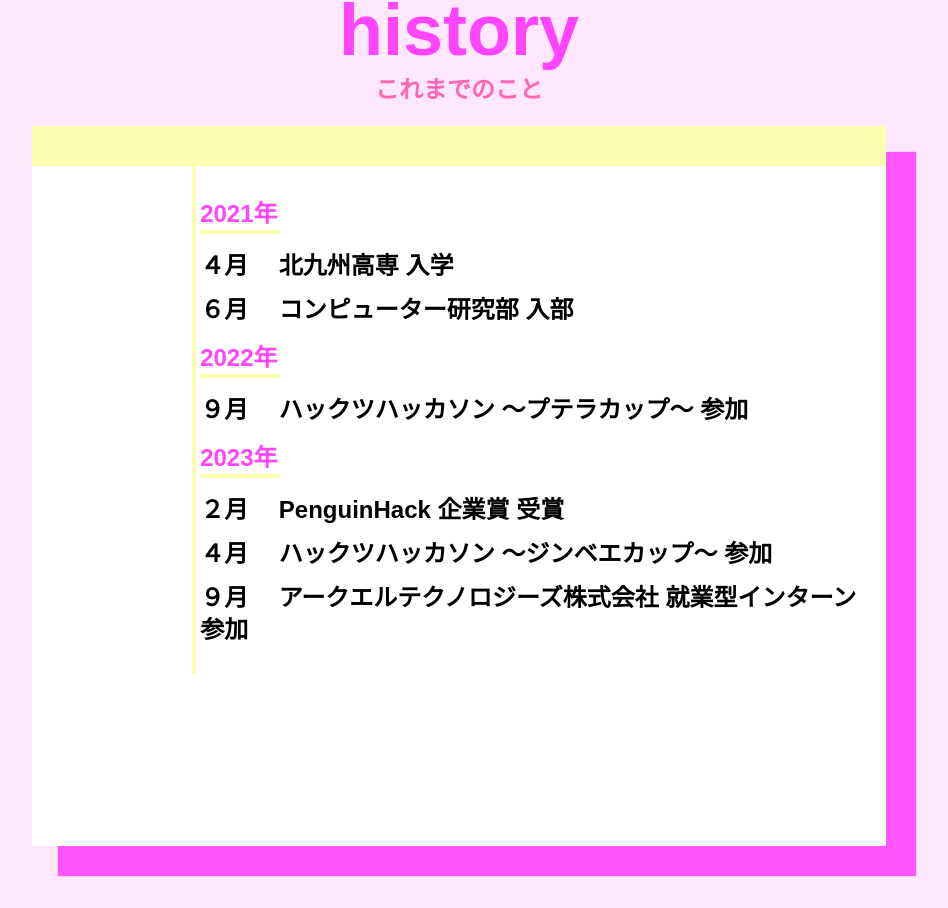
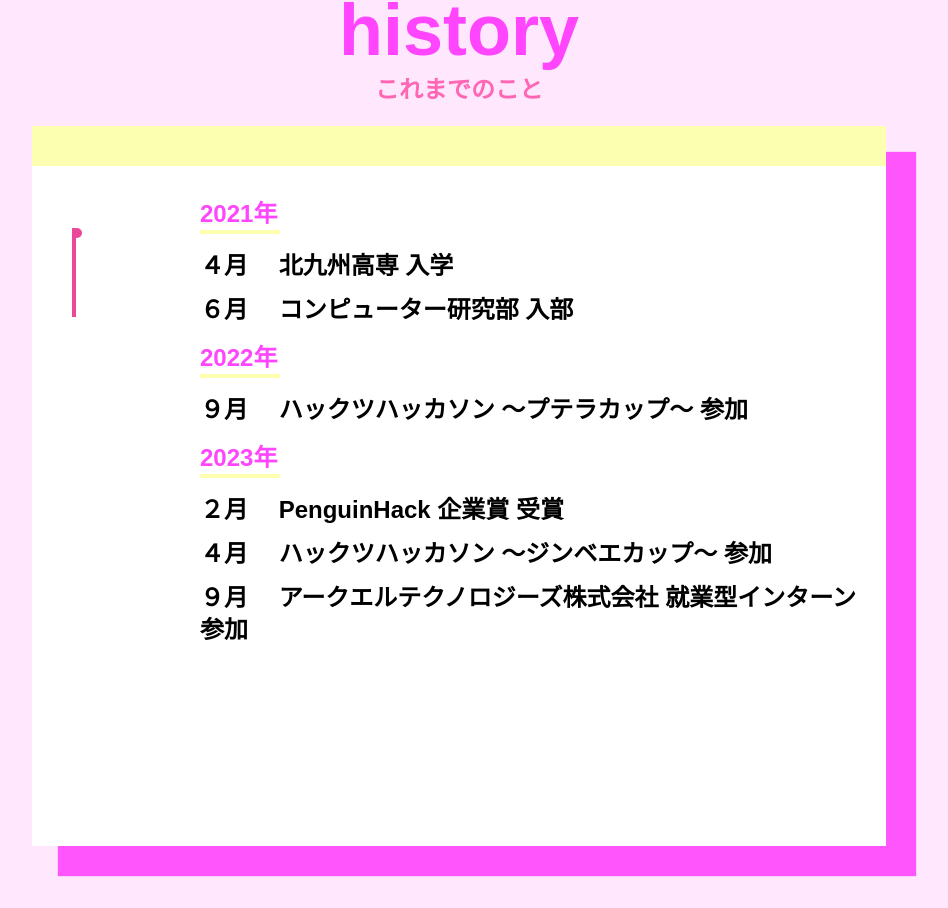
Before and after one commit to yama-chiiii/portfolio, a Next.js app: page / in a window 1280 px wide. Shown: the part 1526-2434 px from the top of the page, without its empty margins (181-1129 px from the left). Built offline with nearby package versions, Linux system fonts and the light colour scheme; a web font is replaced by a local one.

Commit message:
線の描画成功

```diff
--- a/src/app/globals.css
+++ b/src/app/globals.css
@@ -4,6 +4,15 @@
 @tailwind components;
 @tailwind utilities;
 
+.custom-line {
+  @apply w-4 h-89 ml-40 bg-pink-500 ; /* Tailwind CSSのクラスを適用する */
+}
+
+.dot {
+  @apply w-10 h-10 bg-pink-500 rounded-full pr-4;  /* 丸を描画するクラス */
+}
+
+
 @layer base {
   html {
     font-family: DotGothic16, sans-serif;
--- a/src/app/page.tsx
+++ b/src/app/page.tsx
@@ -43,7 +43,11 @@ export default function Home() {
                     <div className="w-full h-720 z-20 my-20 flex flex-col items-center bg-white font-Dot font-extrabold text-2xl shadow-pink">
                         <div className="w-full h-40 bg-light-yellow" />
                         <div className="w-full flex flex-row overflow-y-auto">
-                            <div className="w-1/5 flex border-r-4 border-light-yellow">{/* ここにスクロールバーを作成 */}</div>
+                            <div className="w-1/5 flex mt-62">
+                                <div className="custom-line">
+                                    <div className="dot"></div>
+                                </div>
+                            </div>
                             <div className="mx-4 my-16">
                                 <h2 className="w-80 my-16 text-vivid-pink border-b-4 border-light-yellow">2021年</h2>
                                 <p className="mb-12">４月 　北九州高専 入学 </p>
```
